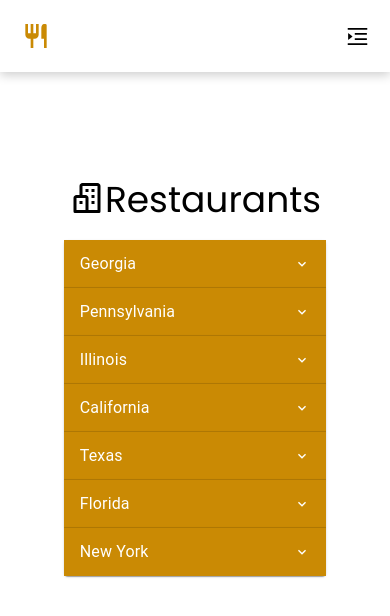
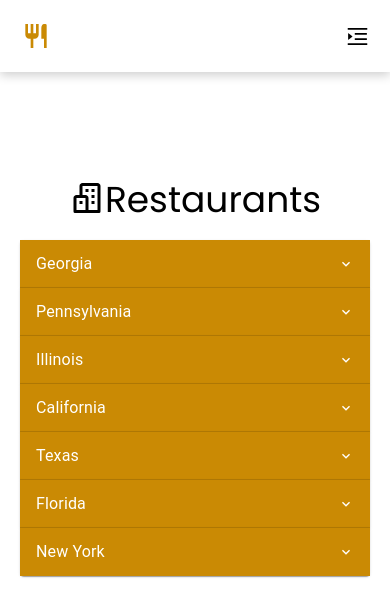
Before and after one commit to mjmags2020/react-restaurants-by-states, a React (Vite) app: page / in a window 390 px wide. Shown: the top 616 px of the page. Built offline with nearby package versions, Linux system fonts and the light colour scheme.

Commit message:
make accordion width full if mobile

```diff
--- a/src/components/Restaurants.jsx
+++ b/src/components/Restaurants.jsx
@@ -27,7 +27,7 @@ const Restaurants = () => {
                 initial={{ y: 100, opacity: 0 }}
                 animate={{ y: 0, opacity: 1 }}
                 transition={{ duration: 2 }}
-                className="w-3/4"
+                className="md:w-3/4  w-full  "
             >
                 {
                     Object.entries(clusteredData).map((item) => {
```
